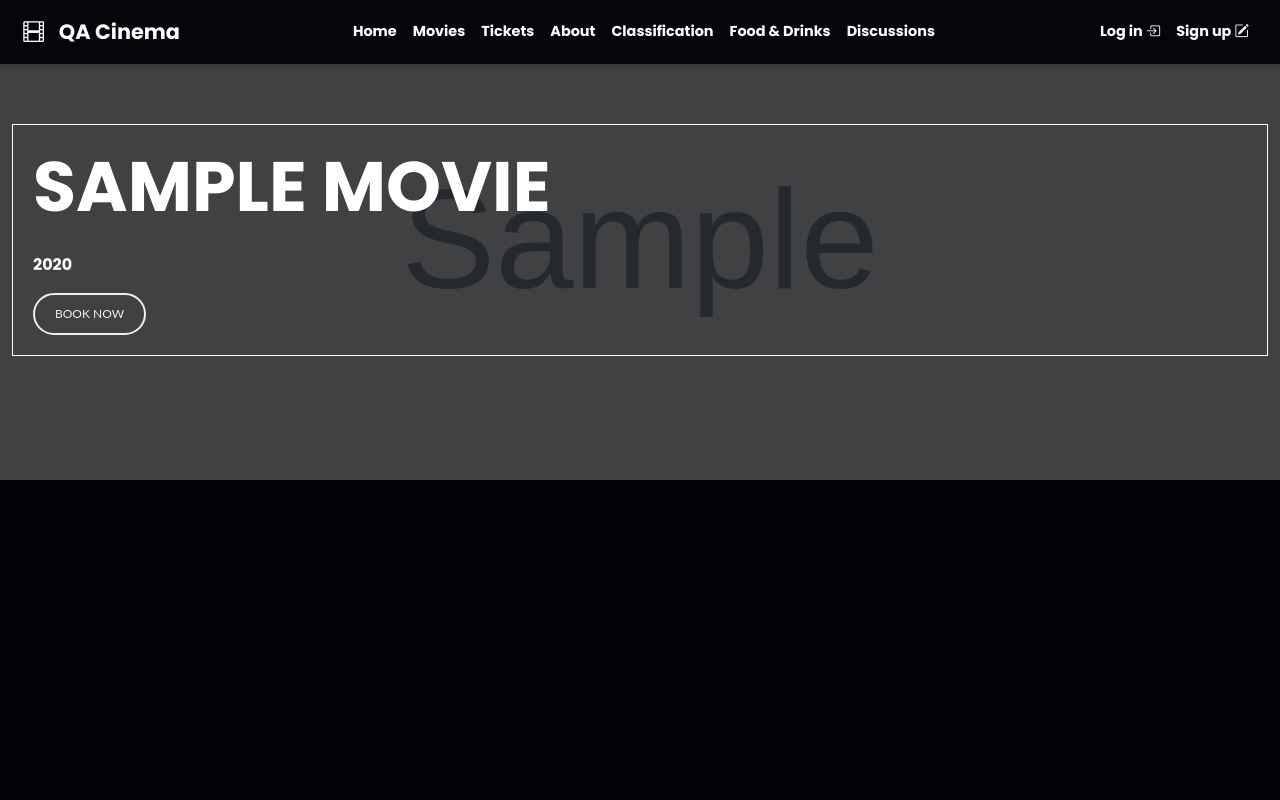
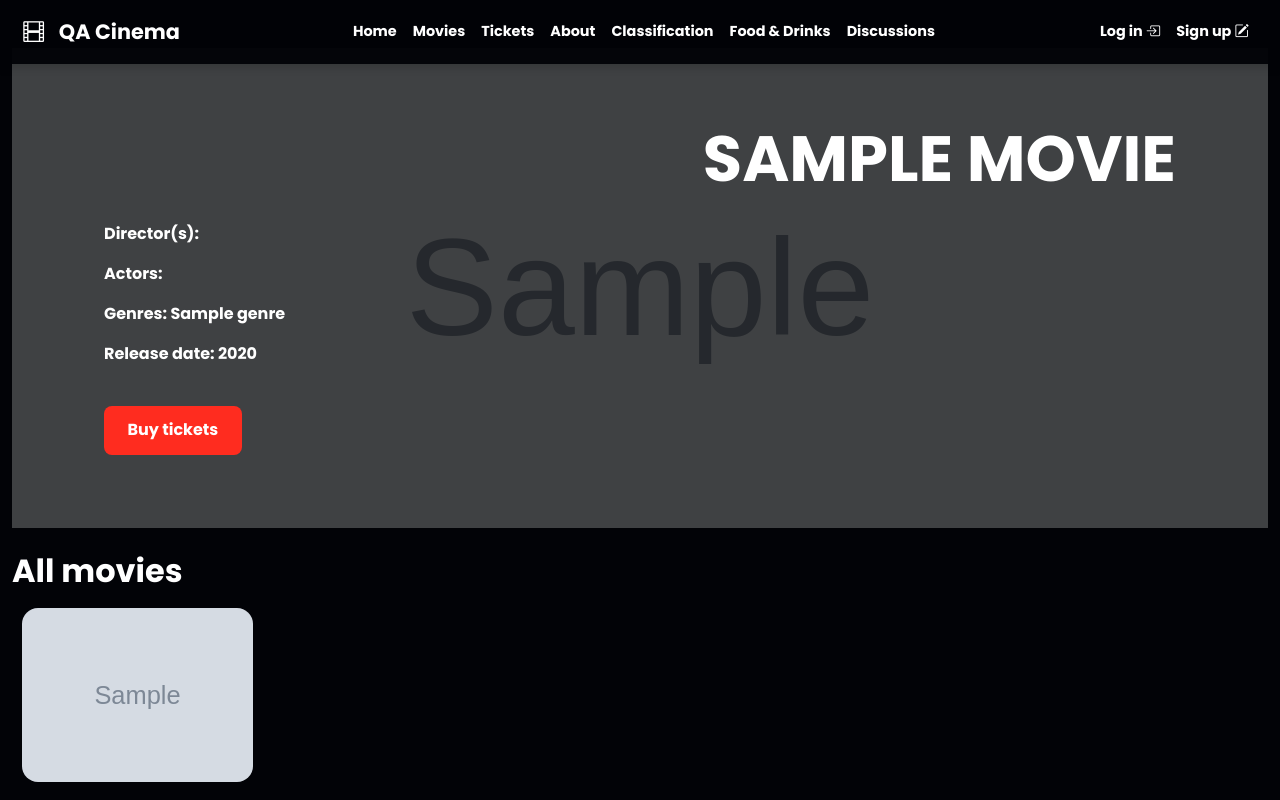
Before and after one commit to fkia413/CodeBusters, a Flask app: page /movies in a window 1280 px wide. Run offline with Flask 3, Linux system fonts and the light colour scheme; tables that the repository leaves empty hold one stand-in row (values such as "Sample post"); grey boxes marked "Sample" are stand-in pictures; parts of the project's set-up code (start-up, migrations or seed data) failed here and were passed over.

Commit message:
RN: movies page refactoring

```diff
--- a/application/static/css/stylesheet.css
+++ b/application/static/css/stylesheet.css
@@ -39,6 +39,10 @@ body {
 
 .btn:hover {
     background: #fa1216;
+}
+
+h2 {
+    color: var(--bg-color);
 }
 
 /* ------------------------------------- */
@@ -97,7 +101,7 @@ body {
 .movies-page-banner-content {
     position: relative;
     z-index: 1;
-    padding: 20px;
+    padding: 5em;
 }
 
 .home-text span {
@@ -255,6 +238,29 @@ body {
     align-items: center;
 }
 
+.movie-title {
+    display: flex;
+    justify-content: flex-end;
+    align-items: center;
+}
+
+.movie-title h1 {
+    font-size: 4em;
+    text-transform: uppercase;
+    font-weight: 800;
+    padding: 0;
+    margin: 0;
+}
+
+.movie-details {
+    display: flex;
+    flex-direction: column;
+    align-items: flex-start;
+}
+
+.movie-details p {
+}
+
 
 .title {
     display: flex;
@@ -265,7 +271,7 @@ body {
 #title h1 {
     font-size: 70px;
     text-transform: uppercase;
-    font-weight: 800;
+
     animation: slideRight .7s cubic-bezier(.52,.19,.3,1.46);
 }
 
@@ -408,6 +414,28 @@ button {
     background-color: rgba(0, 0, 0, 0.534);
     border-color: var(--primary);
     color: var(--primary);
+}
+
+.movie-list-container {
+    display: flex;
+    flex-wrap: wrap;
+    justify-content: flex-start;
+    align-content: flex-start;
+}
+
+.movie-list-item {
+    flex: 0 0 calc(20% - 20px);
+    max-width: calc(20% - 20px);
+    margin: 10px;
+    box-sizing: border-box;
+}
+
+.movie-list-item img {
+    width: 100%;
+    height: 100%;
+    object-fit: cover;
+    display: block;
+    border-radius: 1em;
 }
 
 /* Thumbs */
--- a/application/templates/movies.html
+++ b/application/templates/movies.html
@@ -9,7 +9,8 @@
 	href="https://cdn.jsdelivr.net/npm/swiper@10/swiper-bundle.min.css"
 /> -->
 {% endblock links_refs %} {% block content %}
-<section class="swiper" style="height: 60vh !important">
+<div class="container-fluid">
+	<section class="swiper mt-5" style="height: 60vh !important">
 		<div class="swiper-wrapper">
 			<!-- Slides: going through all returnes movies from the route -->
 			{% for movie, data in movies.items() %}
@@ -24,110 +25,60 @@
 			>
 				<div class="custom-overlay"></div>
 				<div class="container-fluid">
-				<div
-					class="movies-page-banner-content"
-					style="border: 1px solid white"
-				>
+					<div class="movies-page-banner-content">
 						<!-- Need to add movie details here -->
-					<div class="title">
-						<div id="title">
+						<div>
+							<div class="movie-title">
 								<h1>{{ movie.title }}</h1>
 							</div>
-						<div id="sub-title">
+							<div class="movie-details mt-4">
+								<p>
 									<!-- Displaying all directors of the movie -->
-							{% for director in data.directors %}
-							<!-- Displaying first name and last name -->
-							{{ director.first_name }} {{ director.last_name }}
-							{% endfor %}
-						</div>
-						<div id="sub-title">
+									Director(s): {{ data.directors }}
+								</p>
+								<p>
 									<!-- Displaying all actors of the movie -->
-							{% for actor in data.actors %}
-							<!-- Displaying first name and last name -->
-							{{ actor.first_name }} {{ actor.last_name }} {%
-							endfor %}
-						</div>
-						<div>
+									Actors: {{ data.actors }}
+								</p>
 								<p>
 									<!-- Displaying all genres of the movie -->
-								{% for genre in data.genres %}{{ genre.name }}{%
-								endfor %}
+									Genres: {{ data.genres }}
 								</p>
+								<!-- Displaying release date of the movie -->
+								<p>
+									Release date: {{
+									movie.release_date.strftime('%Y') }}
+								</p>
+								<a
+									href="{{url_for('booking', movie_id=movie.movie_id)}}"
+									class="btn mt-4"
+									>Buy tickets</a
+								>
 							</div>
-						<div>
-							<!-- Displaying release date of the movie -->
-							<p>{{ movie.release_date.strftime('%Y') }}</p>
-						</div>
-						<div class="buttons">
-							<button class="btn-sec">
-								<i class="fa-solid fa-users"></i>
-								Book Now
-							</button>
-						</div>
+							<!-- TODO: Add field to ERD containing the plot of the movie and display it here? -->
 						</div>
 					</div>
 				</div>
 			</div>
 			{% endfor %}
 		</div>
+	</section>
+	<h2 class="mt-4">All movies</h2>
 
 	<!-- Movies Thumbs -->
-	<!-- <div class="thumbs">
-		<div thumbsSlider="" class="swiper thumbsSwiper">
-			<div class="swiper-wrapper">
-				<div class="swiper-slide">
+	<div class="movie-list-container">
+		{% for movie, data in movies.items() %}
+		<div class="movie-list-item">
+			<a href="">
 				<img
-						src="https://m.media-amazon.com/images/M/MV5BZGFjOTRiYjgtYjEzMS00ZjQ2LTkzY2YtOGQ0NDI2NTVjOGFmXkEyXkFqcGdeQXVyNDQ5MDYzMTk@._V1_.jpg"
+					src="{{ url_for('static', filename='imgs/movie_posters/' + movie.poster_path) }}"
 					alt=""
 				/>
+			</a>
 		</div>
-				<div class="swiper-slide">
-					<img
-						src="https://i.pinimg.com/originals/bc/5d/c0/bc5dc00b256f89f42a4b5a60aad3db4f.jpg"
-						alt=""
-					/>
-				</div>
-				<div class="swiper-slide">
-					<img
-						src="https://thegalileo.co.za/wp-content/uploads/2022/09/The-Fault-In-Our-Stars-733x1030.jpg"
-						alt=""
-					/>
-				</div>
-				<div class="swiper-slide">
-					<img
-						src="https://assets-prd.ignimgs.com/2023/04/03/blbtl-vert-tsr-rev-2764x4096-dom-1680537435203.jpg"
-						alt=""
-					/>
-				</div>
-				<div class="swiper-slide">
-					<img
-						src="https://deadline.com/wp-content/uploads/2023/04/barbie-BARBIE_VERT_TSR_W_TALENT_2764x4096_DOM_rgb.jpg?w=800"
-						alt=""
-					/>
-				</div>
-				<div class="swiper-slide">
-					<img
-						src="https://i0.wp.com/scarevalue.com/wp-content/uploads/2023/07/TalkToMePoster.jpg?resize=346%2C512&ssl=1"
-						alt=""
-					/>
-				</div>
-				<div class="swiper-slide">
-					<img
-						src="https://m.media-amazon.com/images/M/MV5BYTYxNGMyZTYtMjE3MS00MzNjLWFjNmYtMDk3N2FmM2JiM2M1XkEyXkFqcGdeQXVyNjY5NDU4NzI@._V1_.jpg"
-						alt=""
-					/>
-				</div>
-				<div class="swiper-slide">
-					<img
-						src="https://m.media-amazon.com/images/M/MV5BMTM2NTU1ZTktNjc4YS00NjNhLWE4NmYtOTM2YjFjOGUzNmYzXkEyXkFqcGdeQXVyODE5NzE3OTE@._V1_.jpg"
-						alt=""
-					/>
+		{% endfor %}
 	</div>
 </div>
-		</div>
-	</div> -->
-</section>
-
 {% endblock content %}
 
 <!-- Can add scripts specific to this template here -->
```
Also changed, not shown: other parts of application/static/css/stylesheet.css (+15 -21 lines). Lines whose indentation alone changed are shown as unchanged.
